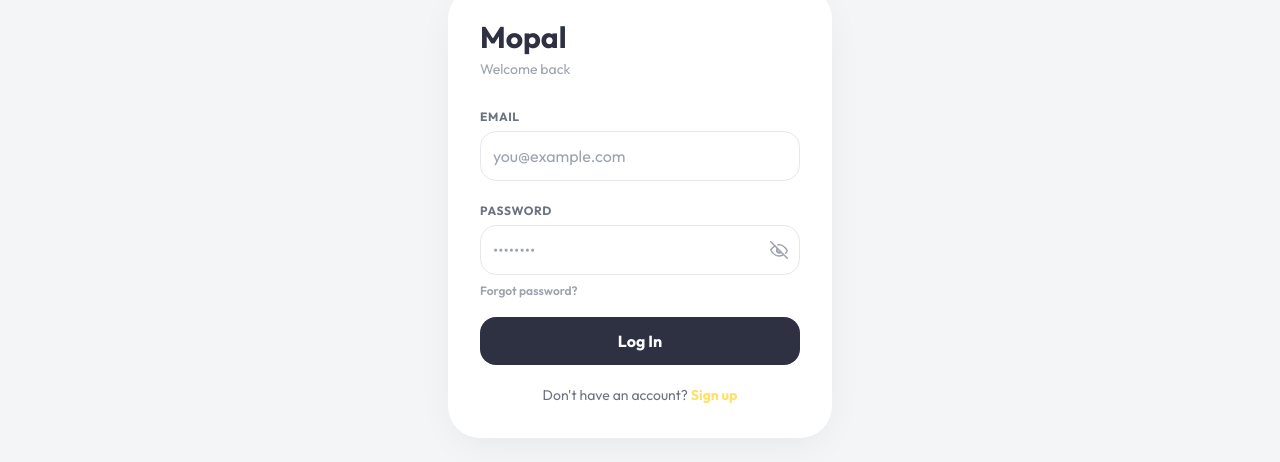
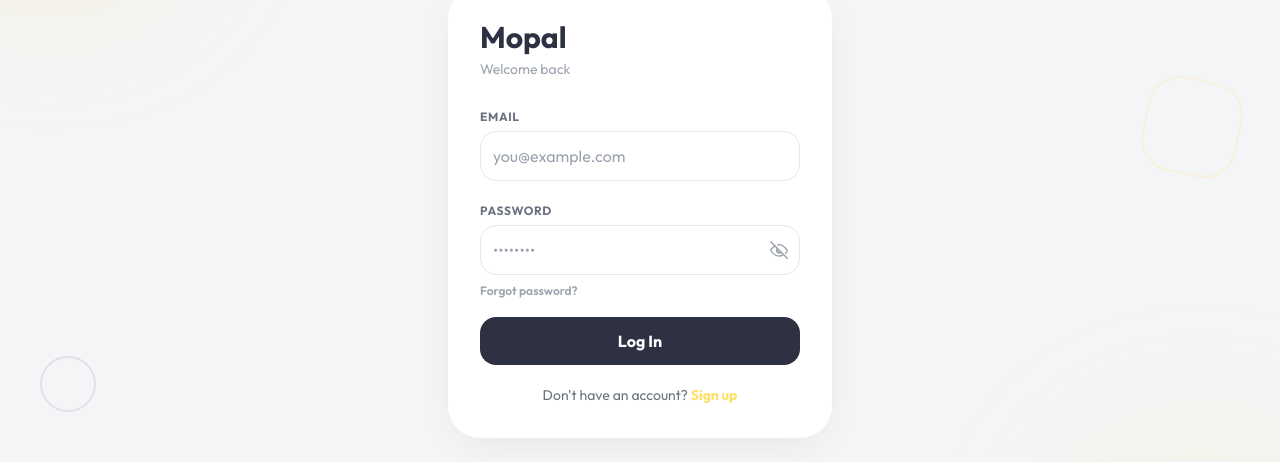
Before and after one commit to UsmanArazak/Vex, a React (Vite) app: page / in a window 1280 px wide. Shown: the part 188-650 px from the top of the page. Built offline with nearby package versions, Linux system fonts and the light colour scheme; no server answers.

Commit message:
Add subtle background decoration to Auth page (blurred blobs + small doodle shapes)

```diff
--- a/src/pages/Auth.jsx
+++ b/src/pages/Auth.jsx
@@ -68,8 +68,14 @@ const Auth = () => {
   };
 
   return (
-    <div className="min-h-screen flex items-center justify-center bg-brand-gray dark:bg-brand-dark p-6">
-      <div className="w-full max-w-sm bg-white dark:bg-brand-darkCard rounded-3xl shadow-soft p-8">
+    <div className="min-h-screen flex items-center justify-center bg-brand-gray dark:bg-brand-dark p-6 relative overflow-hidden">
+      {/* Simple background decoration */}
+      <div className="absolute -top-24 -left-24 w-72 h-72 bg-brand-gold/20 rounded-full blur-3xl pointer-events-none" />
+      <div className="absolute -bottom-32 -right-20 w-80 h-80 bg-brand-gold/10 rounded-full blur-3xl pointer-events-none" />
+      <div className="absolute top-1/3 right-10 w-24 h-24 border-2 border-brand-gold/20 rounded-3xl rotate-12 hidden md:block pointer-events-none" />
+      <div className="absolute bottom-1/4 left-10 w-14 h-14 border-2 border-brand-charcoal/10 dark:border-white/10 rounded-full hidden md:block pointer-events-none" />
+
+      <div className="w-full max-w-sm bg-white dark:bg-brand-darkCard rounded-3xl shadow-soft p-8 relative z-10">
         <h1 className="text-3xl font-bold text-brand-charcoal dark:text-white mb-1">Mopal</h1>
         <p className="text-gray-400 dark:text-gray-500 mb-6 text-sm">
           {mode === 'login' ? 'Welcome back' : mode === 'signup' ? 'Create your account' : 'Reset your password'}
```
